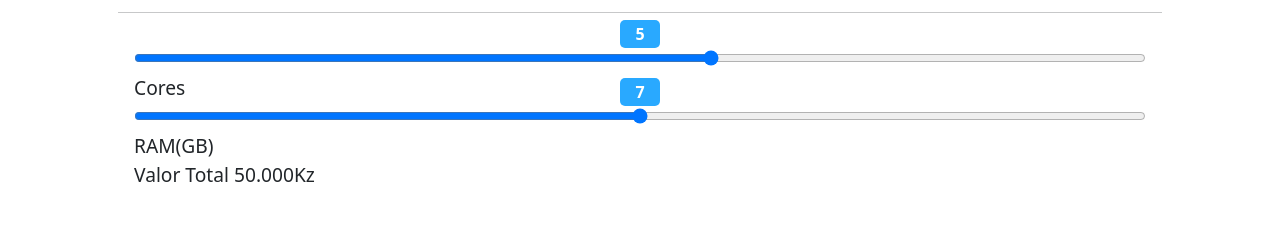
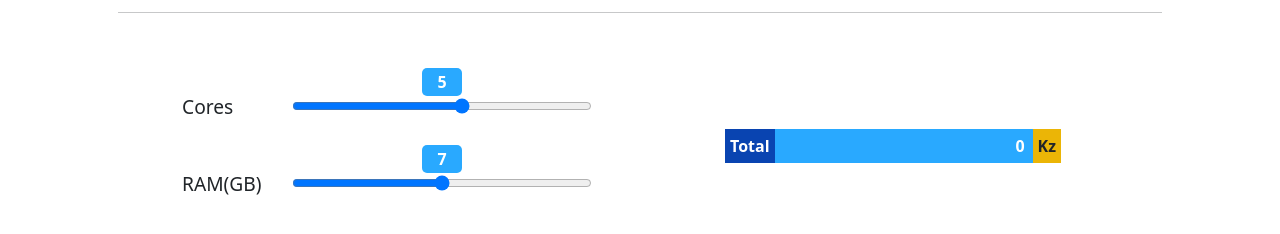
Before and after one commit to EvanderT/nova-calculadora-vps, a plain HTML site: page index.html in a window 1280 px wide. Shown: the part 90-324 px from the top of the page. Drawn offline with nearby package versions, Linux system fonts and the light colour scheme.

Commit message:
Actualização do preço

```diff
--- a/app.js
+++ b/app.js
@@ -1,8 +1,12 @@
 document.addEventListener('DOMContentLoaded', function () {
 
-
+    let totalPagamento = 0;
+    let totalPagamentoInfo = document.getElementById('custo_total');
 
     function actualizarCalculadora() {
+        let coresValue = 0;
+        let ramValue = 0;
+
         //capturar todos os conjuntos de propriedade da calculadora
         let propriedadesCalculadora = document.querySelectorAll('.propriedade');
 
@@ -20,6 +24,7 @@ document.addEventListener('DOMContentLoaded', function () {
 
     function actualizarElementos(elemento,valor){
         elemento.textContent = valor;
+        totalPagamentoInfo.textContent = totalPagamento;
     }
 
     actualizarCalculadora();
--- a/index.html
+++ b/index.html
@@ -16,24 +16,25 @@
         <form class="calculadora">
             <div class="propriedades">
                 <div class="propriedade">
+                    <label>Cores</label>
                     <div class="input_area">
                         <input type="range" min="1" max="8" class="range_input" style="border-radius: 15px;">
                         <span class="range_count" id="cores_count">0</span>
                     </div>
-                    <label>Cores</label>
                 </div>
 
                 <div class="propriedade">
+                    <label>RAM(GB)</label>
                     <div class="input_area">
                         <input type="range" min="2" max="12" class="range_input" style="border-radius: 15px;">
                         <span class="range_count" id="ram_count">0</span>
                     </div>
-                    <label>RAM(GB)</label>
                 </div>
             </div>
             <div class="custo_total">
-                <span>Valor Total</span>
-                <span>50.000Kz</span>
+                <label>Total</label>
+                <input id="custo_total" type="text" value="0" disabled>
+                <span class="moeda">Kz</span>
             </div>
         </form>
     </section>
--- a/style.css
+++ b/style.css
@@ -2,12 +2,74 @@
 form.calculadora{
     font-size: 1.2rem;
     padding: 1rem;
+    display: flex;
+    justify-content: space-between;
 }
 
-.calculadora .propriedade{
+.calculadora .propriedades{
+    width: 50%;
+    padding: 2rem;
+    display: flex;
+    flex-direction: column;
+    gap: 1rem;
 
 }
 
+.propriedades .propriedade{
+    display: flex;
+    justify-content: space-between;
+    padding: 1rem;
+}
+
+.propriedade .range_input{
+    width: 300px;
+}
+
+.propriedade .range_input::-webkit-slider-thumb{
+    background: #29a9ff;
+}
+
+
+.propriedade .range_input{
+    background: #29a9ff;
+}
+
+
+
+.calculadora .custo_total{
+    width: 50%;
+    padding: 2rem;
+    display: flex;
+    justify-content: center;
+    align-items: center;
+    position: relative;
+}
+
+.custo_total label{
+    background-color: #0944b1;
+    color: #fff;
+    padding: 5px;
+    font-size: 1rem;
+    font-weight: bold;
+}
+
+.custo_total input[type=text]{
+    background-color: #29a9ff;
+    color: #fff;
+    border: none;
+    outline: none;
+    text-align: end;
+    padding: 5px;
+    padding-right: 0.5rem;
+    font-size: 1rem;
+    font-weight: bold;
+}
+.custo_total .moeda{
+    background-color: #ebb506;
+    font-size: 1rem;
+    font-weight: bold;
+    padding: 5px;
+}
 
 .input_area{
     position: relative;
```
